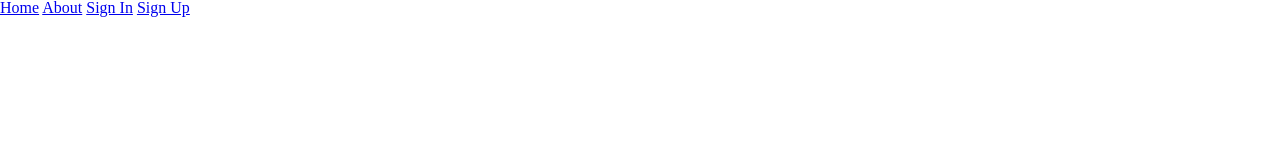
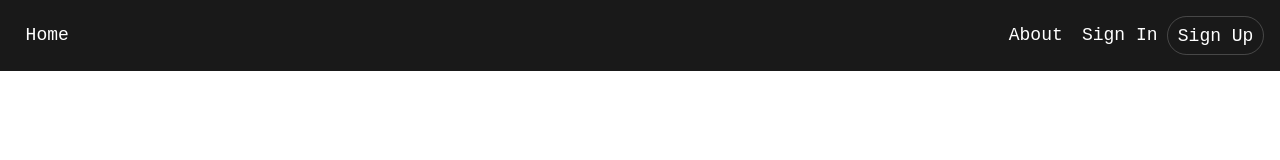
Before and after one commit to calen74/komponensek, a plain HTML site: page fixedTopNav.html in a window 1280 px wide. Drawn offline with nearby package versions, Linux system fonts and the light colour scheme.

Commit message:
add fixedTopNav

```diff
--- /dev/null
+++ b/fixedTopNav.css
@@ -0,0 +1,59 @@
+* {
+  box-sizing: border-box;
+}
+
+nav {
+  background-color: rgba(0, 0, 0, .9);
+  padding: 1rem;;
+}
+
+nav a {
+  text-decoration: none;
+  font-family: 'Space-Mono', monospace;
+  font-size: 18px;
+  text-align: center;
+  color: #fff;
+  display: block;
+  padding: .5rem 1 rem;
+}
+
+.sign-up {
+  border: 1px solid hsla(0, 0%, 100%, .2);
+  border-radius: 9999px;
+}
+
+nav a:hover {
+  color: hsl(0, 0%, 77%);
+  transition: color .15s ease-in-out;
+}
+
+.sign-up:hover {
+  color: #000;
+  background-color: #fff;
+  transition: background-color .15s ease-in-out;
+}
+
+@media (min-width: 768px) {
+  nav {
+    position: fixed;
+    top: 0;
+    left: 0;
+    width: 100%;
+  }
+
+  nav a {
+    float: right;
+    padding: .6rem;
+    }
+
+  .home {
+    float: left;
+  }
+
+  /*  Clearfix  */
+  nav::after {
+    content: "";
+    clear: both;
+    display: block;
+  }
+}
--- a/fixedTopNav.html
+++ b/fixedTopNav.html
@@ -8,15 +8,16 @@
     <meta name="viewport" content="width=device-width, initial-scale=1">
     <meta name="" content="">
     <link rel="stylesheet" href="https://cdnjs.cloudflare.com/ajax/libs/meyer-reset/2.0/reset.css">
-    <link rel="stylesheet" href="">
+    <link href="https://fonts.googleapis.com/css?family=Space+Mono:400,700" rel="stylesheet">
+    <link rel="stylesheet" href="fixedTopNav.css">
     <title></title>
   </head>
   <body>
     <nav>
-      <a href="#" class="">Home</a>
-      <a href="#" class="">About</a>
-      <a href="#" class="">Sign In</a>
-      <a href="#" class="">Sign Up</a>
+      <a href="#" class="sign-up">Sign Up</a>
+      <a href="#">Sign In</a>
+      <a href="#">About</a>
+      <a href="#" class="home">Home</a>
     </nav>
   </body>
 </html>
```
